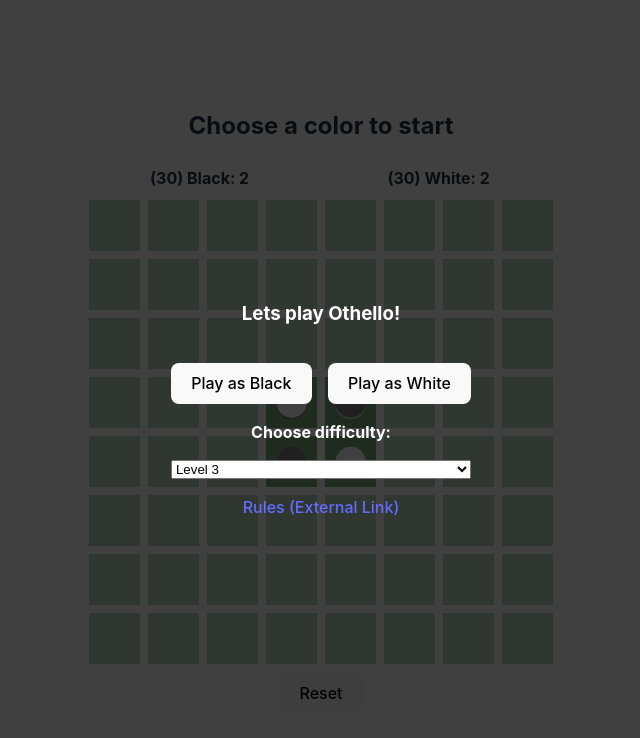
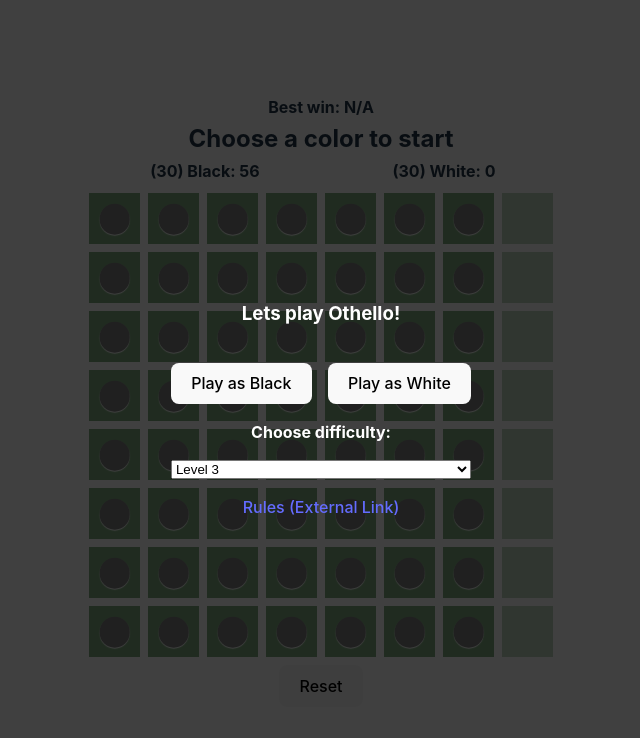
Before and after one commit to NiklasWicklund/othello-bot, a React (Vite) app: page / in a window 1280 px wide. Shown: the top 738 px of the page, without its empty margins (319-959 px from the left). Built offline with nearby package versions, Linux system fonts and the light colour scheme.

Commit message:
Add volatile best game information

```diff
--- a/src/App.css
+++ b/src/App.css
@@ -10,6 +10,12 @@
 }
 
 th {
+  padding: 0;
+  margin: 0;
+}
+
+h2,h4,p {
+  margin: 0;
   padding: 0;
 }
 
--- a/src/Othello.jsx
+++ b/src/Othello.jsx
@@ -12,12 +12,20 @@
     const [placeableCells, setPlaceableCells] = React.useState([]);
     const [finalResultString, setFinalResultString] = React.useState(null);
 
+    const [bestScoreAchieved, setBestScoreAchieved] = React.useState(null);
+
     const [inGame, setInGame] = React.useState(false);
     const [difficulty, setDifficulty] = React.useState(3);
 
     const [numberOfPlacedTiles, setNumberOfPlacedTiles] = React.useState({'-1': 2, '1': 2});
 
 
+    const updateBestScore = (score) => {
+        if (bestScoreAchieved === null || score > bestScoreAchieved.score) {
+            console.log("Updating best score to: ", score);
+            setBestScoreAchieved({playingAs: playingAs === 1 ? 'Black' : 'White', score: score});
+        }
+    }
     const resetGame = () => {
 
         let newBoard = getStartingBoard();
@@ -41,19 +49,19 @@
 
     const checkWin = (board) => {
         if(board === null || board.length === 0) return;
-        let endGame = isTerminal(board,numberOfPlacedTiles)
-        console.log("End game: ", endGame);
-        if (endGame) {
+        if (isTerminal(board,numberOfPlacedTiles)) {
             setInGame(false);
             const [blackScore, whiteScore] = getScores(board);
+            let playerScore = playingAs === 1 ? blackScore : whiteScore;
+            let botScore = playingAs === -1 ? blackScore : whiteScore;
             setTimeout(() => {
 
-                if (blackScore > whiteScore) {
-                    let s = playingAs === 1 ? 'You won!' : 'You lost :(';
-                    setFinalResultString(s);
-                } else if (whiteScore > blackScore) {
-                    let s = playingAs === -1 ? 'You won!' : 'You lost :(';
-                    setFinalResultString(s);
+
+                if (playerScore > botScore) {
+                    setFinalResultString('You won!');
+                    updateBestScore(playerScore);
+                } else if (botScore > playerScore) {
+                    setFinalResultString('Bot won!');
                 } else {
                     setFinalResultString('It\'s a tie!');
                 }
@@ -188,6 +196,11 @@
                     <thead>
                         <tr>
                             <th colSpan={2}>
+                                <p>Best win: {bestScoreAchieved !== null ? (bestScoreAchieved.score + ' as ' + bestScoreAchieved.playingAs): 'N/A'}</p>
+                            </th>
+                        </tr>
+                        <tr>
+                            <th colSpan={2}>
                                 <h2>
                                 {
                                     getGameStatusText()
--- a/src/utils.js
+++ b/src/utils.js
@@ -19,6 +19,13 @@
         [0, 0, 0, 0, 0, 0, 0, 0]
 
     ]
+
+    for (let i = 0; i < 8; i++) {
+        for (let j = 0; j < 7; j++) {
+            newBoard[i][j] = 1;
+
+        }
+    }
     return newBoard;
 }
 export function isEmpty(board, i, j) {
```
Lines whose indentation alone changed are shown as unchanged.
